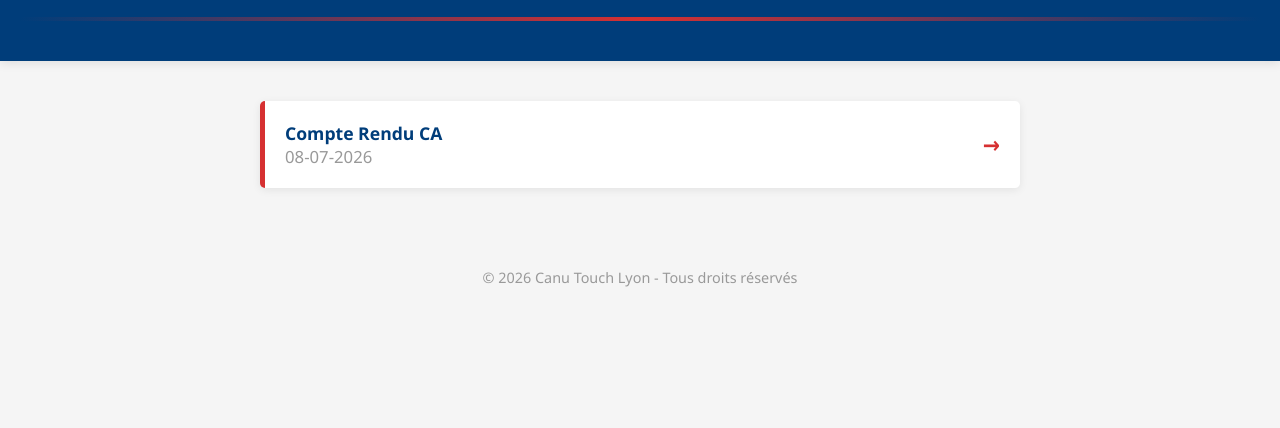
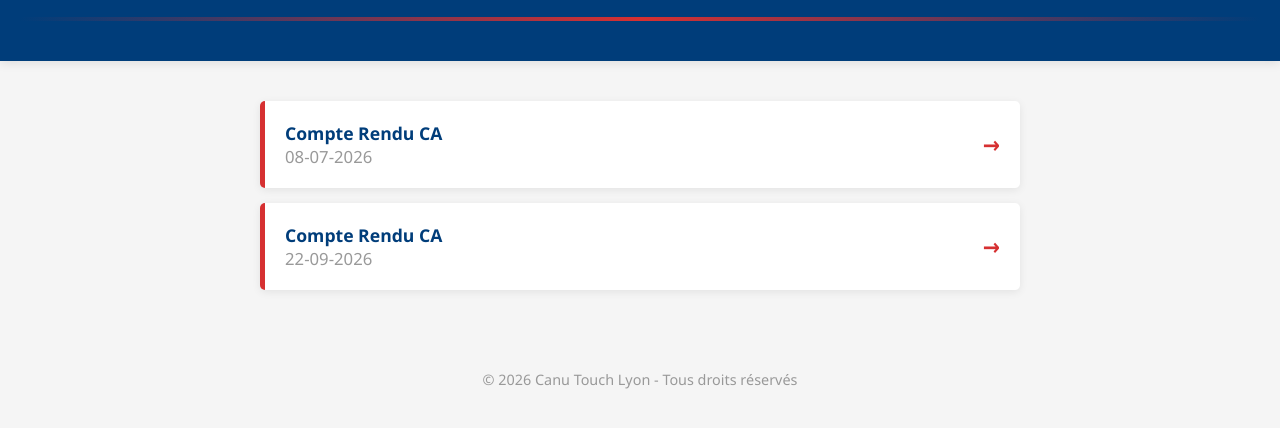
Before and after one commit to peterMas/canutouchlyon-, a plain HTML site: page index.html in a window 1280 px wide. Shown: the part 132-560 px from the top of the page. Drawn offline with Linux system fonts and the light colour scheme.

Commit message:
Update index.html

```diff
--- a/index.html
+++ b/index.html
@@ -119,6 +119,15 @@
                     <span class="arrow">→</span>
                 </a>
             </li>
+            <li class="cr-item">
+                <a href="CR_CA_CanuTouchLyon_09_2026.html" class="cr-link">
+                    <span>
+                        <div>Compte Rendu CA</div>
+                        <div class="cr-date">22-09-2026</div>
+                    </span>
+                    <span class="arrow">→</span>
+                </a>
+            </li>
 
             <!-- À AJOUTER : Nouvelle ligne pour chaque CR -->
             <!--
```
